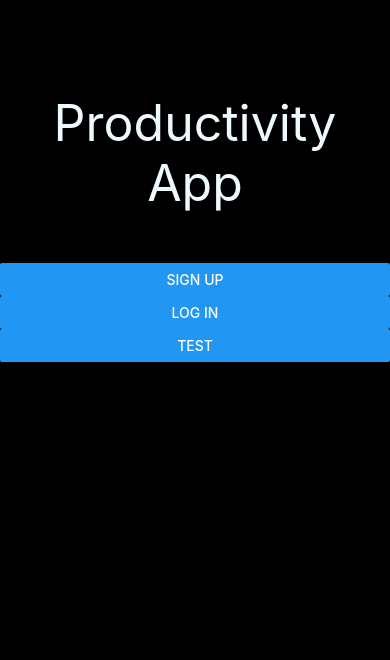
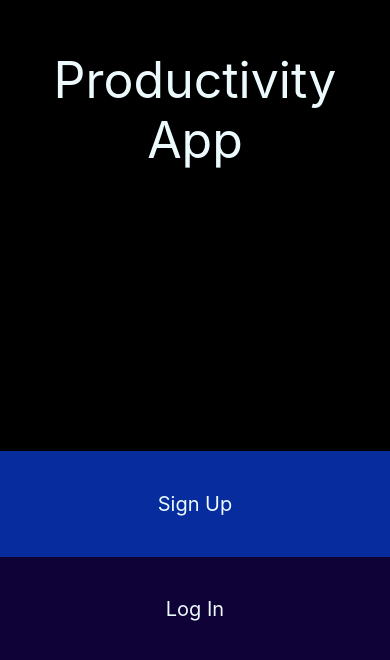
Before and after one commit to ka1munrir/productivity-app, a React Native app in the folder client/: screen /landing in a window 390 px wide. Shown: the part 182-842 px from the top of the page. Built offline with nearby package versions, Linux system fonts and the light colour scheme.

Commit message:
small updates to landing, login, signup

```diff
--- a/client/App.js
+++ b/client/App.js
@@ -8,11 +8,9 @@ import OnboardingPage from './app/screens/OnboardingPage';
 import LandingPage from './app/screens/LandingPage';
 import LogIn from './app/screens/LogInPage';
 import SignUp from './app/screens/SignUpPage';
-import TestGetStuff from './app/screens/TestGetStuff';
 import LoggedInApp from './app/screens/loggedInScreens/LoggedInApp';
 
 import useUserStore from './hooks/userStore';
-
 
 export default function App() {
   const Stack = createNativeStackNavigator();
@@ -24,7 +22,6 @@ export default function App() {
         <Stack.Screen name="landing" component={LandingPage}/>
         <Stack.Screen name="login" component={LogIn} />
         <Stack.Screen name="signup" component={SignUp} />
-        <Stack.Screen name="teststuff" component={TestGetStuff} />
         <Stack.Screen name="loggedinapp" component={LoggedInApp} />
       </Stack.Navigator>
     </NavigationContainer>
--- a/client/app/screens/LandingPage.js
+++ b/client/app/screens/LandingPage.js
@@ -1,4 +1,10 @@
-import { StyleSheet, View, Text, Button } from 'react-native'
+import {
+  StyleSheet,
+  View,
+  Text,
+  TouchableOpacity,
+  TouchableHighlight
+ } from 'react-native'
 import React from 'react'
 import { colorVars } from '../../colors'
 
@@ -6,10 +12,15 @@ export default function LandingPage({ navigation }) {
 
   return (
     <View style={styles.container}>
-      <Text style={styles.title}>Productivity App</Text>
-      <Button style={styles.signUpButton} title='Sign Up' onPress={() => {navigation.navigate('signup')}}/>
-      <Button style={styles.loginButton} title='Log In' onPress={() => {navigation.navigate('login')}}/>
-      <Button style={styles.loginButton} title='Test' onPress={() => {navigation.navigate('teststuff')}}/>
+      <View style={styles.titleCont}>
+        <Text style={styles.title}>Productivity App</Text>
+      </View>
+      <TouchableOpacity style={[styles.button, styles.signUpButton]} onPress={() => {navigation.navigate('signup')}}>
+        <Text style={styles.buttonText}>Sign Up</Text>
+      </TouchableOpacity>
+      <TouchableOpacity style={[styles.button, styles.loginButton]} onPress={() => {navigation.navigate('login')}}>
+        <Text style={styles.buttonText}>Log In</Text>
+      </TouchableOpacity>
     </View>
   )
 }
@@ -18,7 +29,11 @@ const styles = StyleSheet.create({
     container:{
         flex: 1,
         backgroundColor: colorVars.background,
-        paddingTop: 275,
+    },
+    titleCont:{
+      flex: 6,
+      justifyContent: 'center',
+      alignItems: 'center',
     },
     title:{
         color: colorVars.text,
@@ -27,10 +42,19 @@ const styles = StyleSheet.create({
         paddingHorizontal: 45,
         marginBottom: 50,
     },
-    loginButton:{
-
+    button:{
+      flex: 1,
+      alignItems: 'center',
+      justifyContent: 'center',
     },
     signUpButton:{
-
+      backgroundColor: colorVars.primary,
     },
+    loginButton:{
+      backgroundColor: colorVars.secondary,
+    },
+    buttonText:{
+      color: colorVars.text,
+      fontSize: 20,
+    }
 })
--- a/client/app/screens/LogInPage.js
+++ b/client/app/screens/LogInPage.js
@@ -6,7 +6,7 @@ import {React, useState} from 'react';
 import useUserStore from '../../hooks/userStore'
 import { logIn } from '../network/sessionAPI';
 
-export default function LogIn() {
+export default function LogIn({ navigation }) {
   const { setUser } = useUserStore()
   const [username, setUsername] = useState('')
   const [password, setPassword] = useState('')
@@ -54,6 +54,10 @@ export default function LogIn() {
             style={styles.button}
             title='Log In'
             onPress={() => handleSubmit()}/>
+        </View>
+        <View style={{flex: .5, flexDirection: 'row'}}>
+          <Text style={{color: colorVars.text}}>Don't have an account? </Text>
+          <Text style={{color: '#2096f2'}} onPress={() => {navigation.navigate('signup')}}>Sign Up</Text>
         </View>
       </View>
     </KeyboardAvoidingView>
--- a/client/app/screens/SignUpPage.js
+++ b/client/app/screens/SignUpPage.js
@@ -1,4 +1,4 @@
-import { StyleSheet, Text, TextInput, View , KeyboardAvoidingView, Button, ScrollView} from 'react-native';
+import { StyleSheet, Text, TextInput, View , KeyboardAvoidingView, Button, ScrollView, TouchableOpacity} from 'react-native';
 import {colorVars} from '../../colors';
 import {React, useState} from 'react';
 import { Formik } from 'formik';
@@ -14,7 +14,7 @@ export default function SignUp({ navigation }) {
 
     return (
     <KeyboardAvoidingView behavior={'padding'} style={{ flex: 1 }}>
-        <ScrollView style={{flex: 1}}>
+        <ScrollView style={{flex: 1}} showsVerticalScrollIndicator={false}>
             <View style={styles.container}>
                 <Text style={styles.title}>Sign Up</Text>
                 <Formik
@@ -125,10 +125,13 @@ export default function SignUp({ navigation }) {
                             />
                             {touched.password && errors.password ? (<Text style={styles.errorMessage}>{errors.password}</Text>) : null}
                         </View>
-                        <Button
-                        style={styles.button}
-                        title='Sign Up'
-                        onPress={() => handleSubmit()}/>
+                        <TouchableOpacity style={styles.button} onPress={() => handleSubmit()}>
+                            <Text style={{color: colorVars.text, fontWeight: 700}}>Sign Up</Text>
+                        </TouchableOpacity>
+                        <View style={{flex: 1, flexDirection: 'row', marginTop: 10}}>
+                            <Text style={{color: colorVars.text}}>Already have an account? </Text>
+                            <Text style={{color: '#2096f2'}} onPress={() => {navigation.navigate('login')}}>Log In</Text>
+                        </View>
                     </View>
                     )}
                 </Formik>
@@ -156,6 +159,9 @@ const styles = StyleSheet.create({
       width: '100%',
       marginBottom: 150,
       padding: 50,
+      flex: 1,
+      justifyContent: 'center',
+      alignItems: 'center',
     },
     doubledUp: {
         width: '100%',
@@ -189,8 +195,13 @@ const styles = StyleSheet.create({
         fontSize: 10,
     },
     button: {
-      backgroundColor: colorVars.primary,
-      color: colorVars.secondary,
-      borderWidth: 1,
+        backgroundColor: '#2096f2',
+        paddingVertical: 10,
+        borderRadius: 7,
+        marginTop: 10,
+        width: '100%',
+        flex: 1,
+        justifyContent: 'center',
+        alignItems: 'center',
     }
   });
--- a/client/app/screens/TestGetStuff.js
+++ /dev/null
@@ -1,28 +0,0 @@
-import { View, Text } from 'react-native'
-import React, { useEffect, useState } from 'react'
-import { getAllUsers } from '../network/userAPI'
-
-export default function TestGetStuff() {
-    const [users, setUsers] = useState([])
-    useEffect(() => {
-        // getAllUsers()
-        //     .then(data => {
-        //         console.log(data.data)
-        //         setUsers(data.data)
-        //     })
-        fetch('https://172.30.135.18:5000/users')
-            .then(r => r.json())
-            .then(data => {
-                console.log(data.data)
-                setUsers(data.data)
-            })
-    }, [])
-    const userList = users.map(user => <Text key={user.id}>{user.username}</Text>)
-    return (
-        <View style={{ flex: 1, marginTop: 75, marginHorizontal: 20 }}>
-            <Text>Users:</Text>
-
-            {userList}
-        </View>
-    )
-}
```
